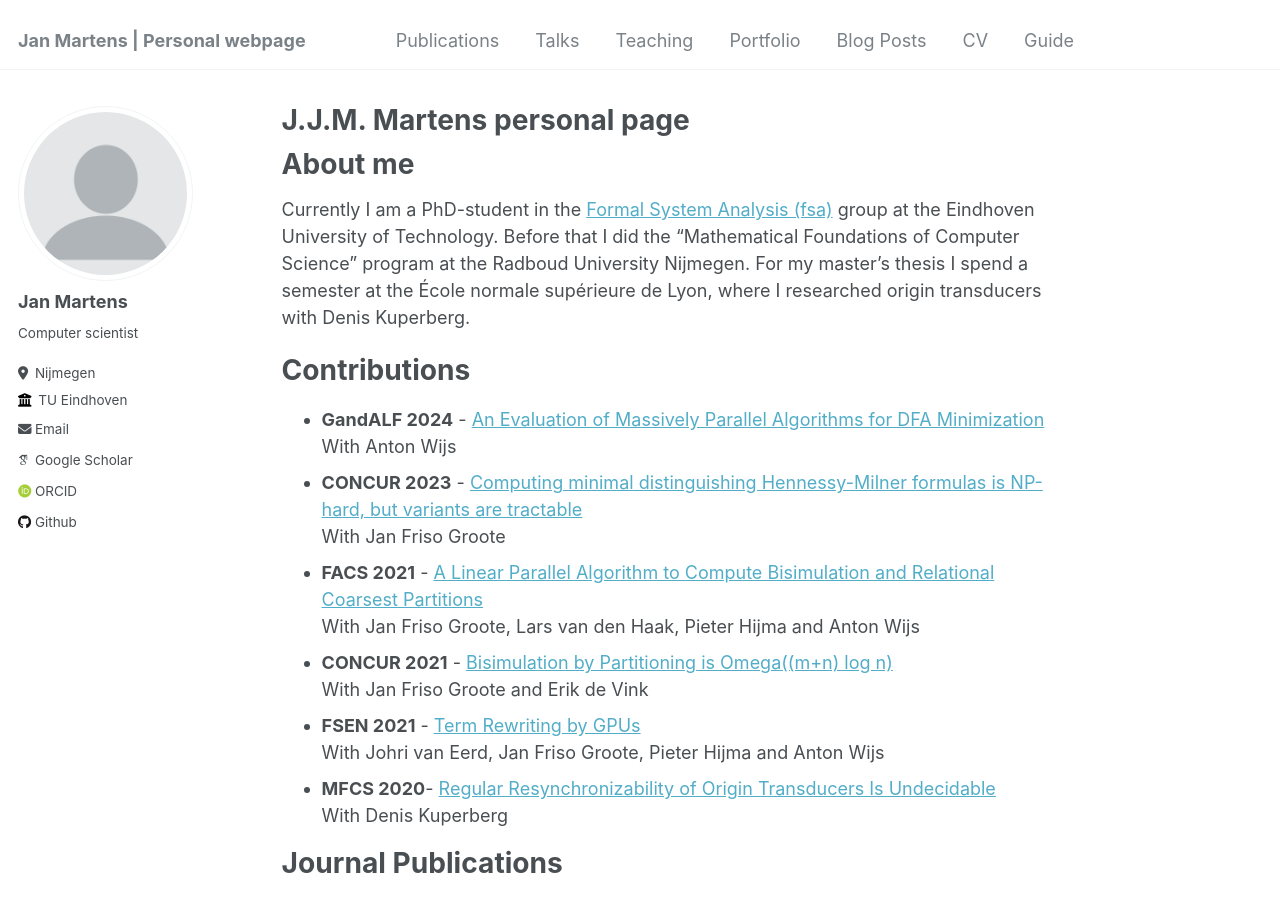
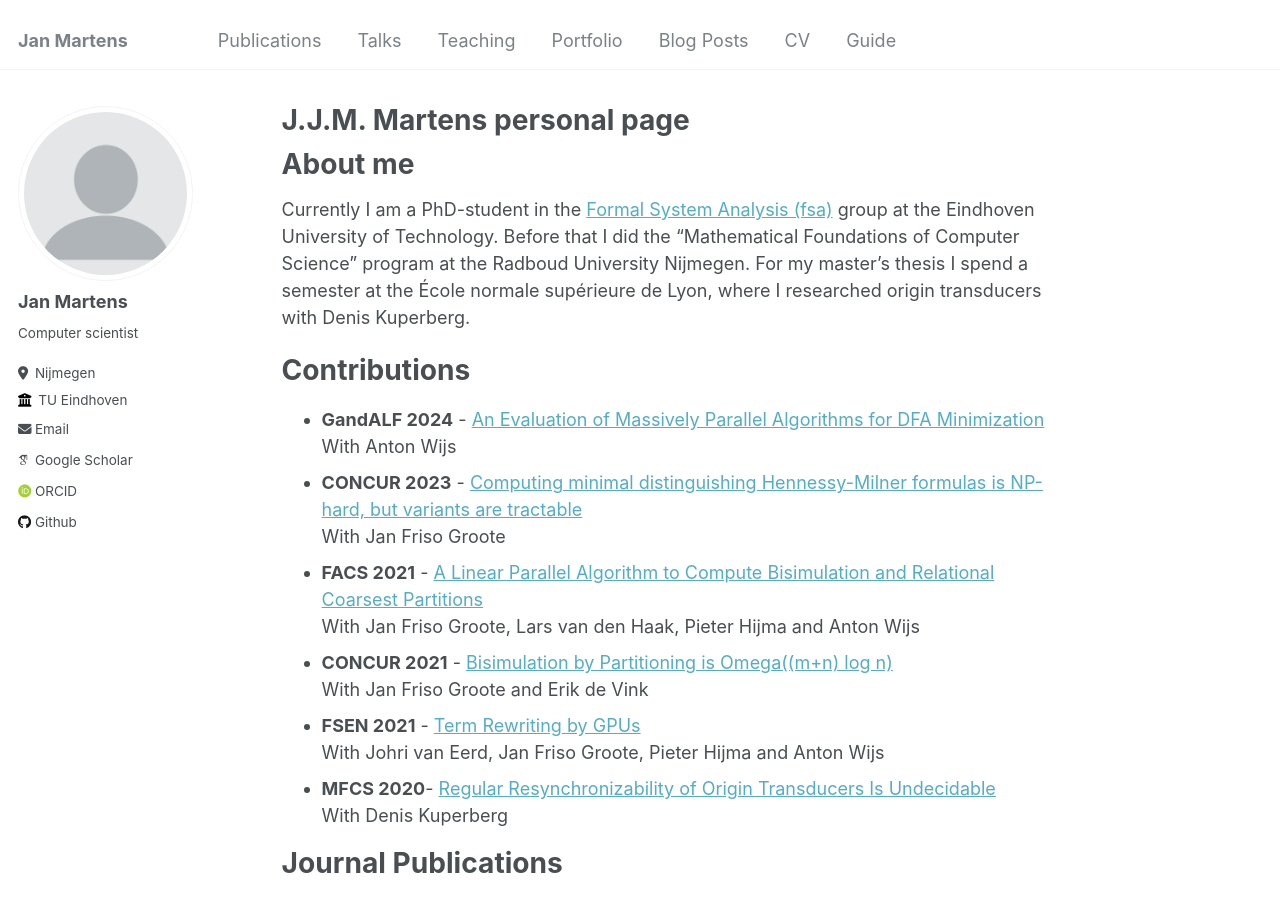
Before and after one commit to jjmartens/jjmartens.github.io, a Jekyll site: the page built from _pages/about.md, in a window 1280 px wide and 900 px high. Built offline with Jekyll 4.4.1, drawn with Linux system fonts in a browser that asks for light colours; some web fonts are replaced.

Commit message:
Update _config.yml

```diff
--- a/_config.yml
+++ b/_config.yml
@@ -8,7 +8,7 @@
 
 # Basic Site Settings
 locale                   : "en-US"
-title                    : "Jan Martens | Personal webpage"
+title                    : "Jan Martens"
 title_separator          : "-"
 name                     : &name "Jan Martens"
 description              : &description "personal description"
```
